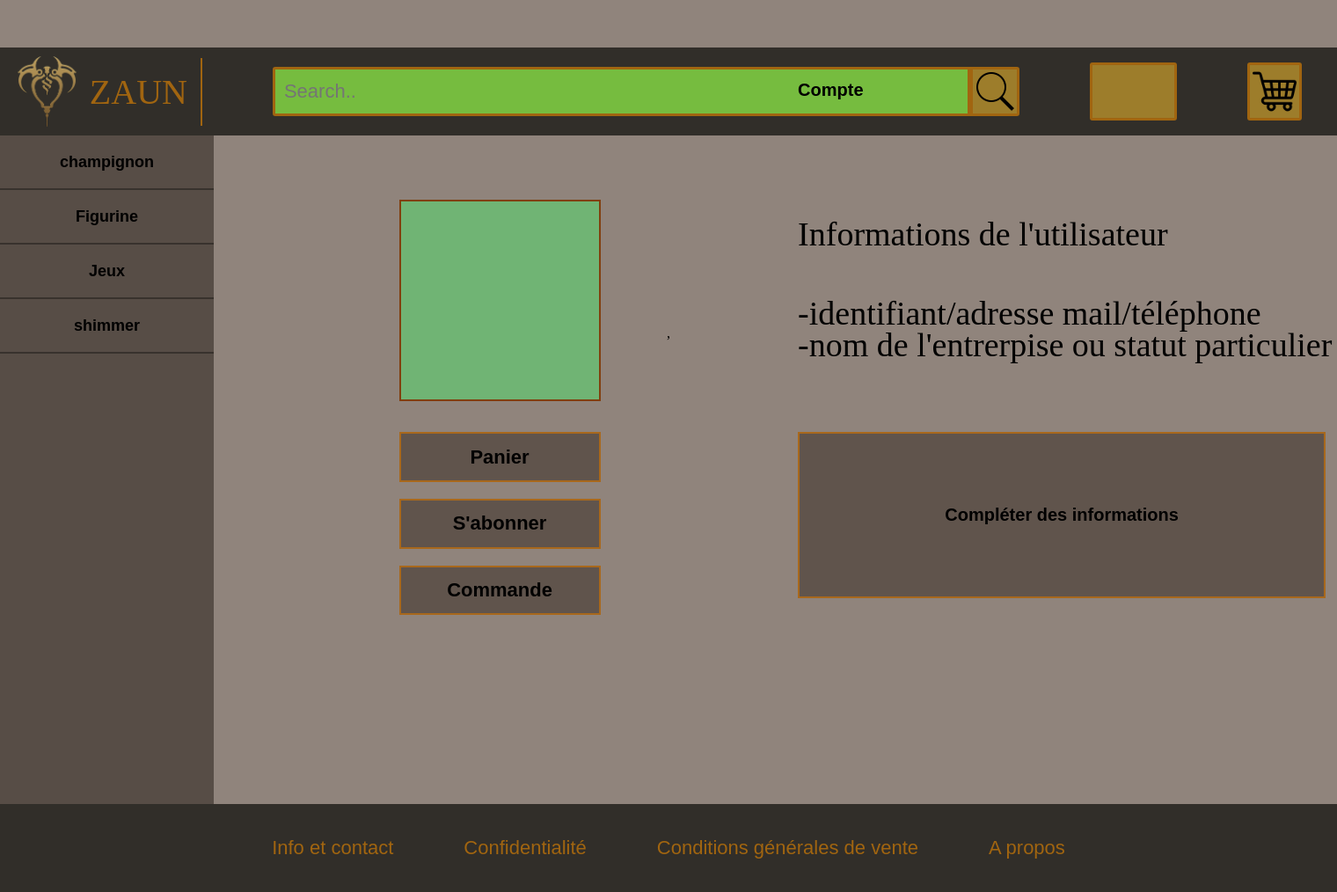
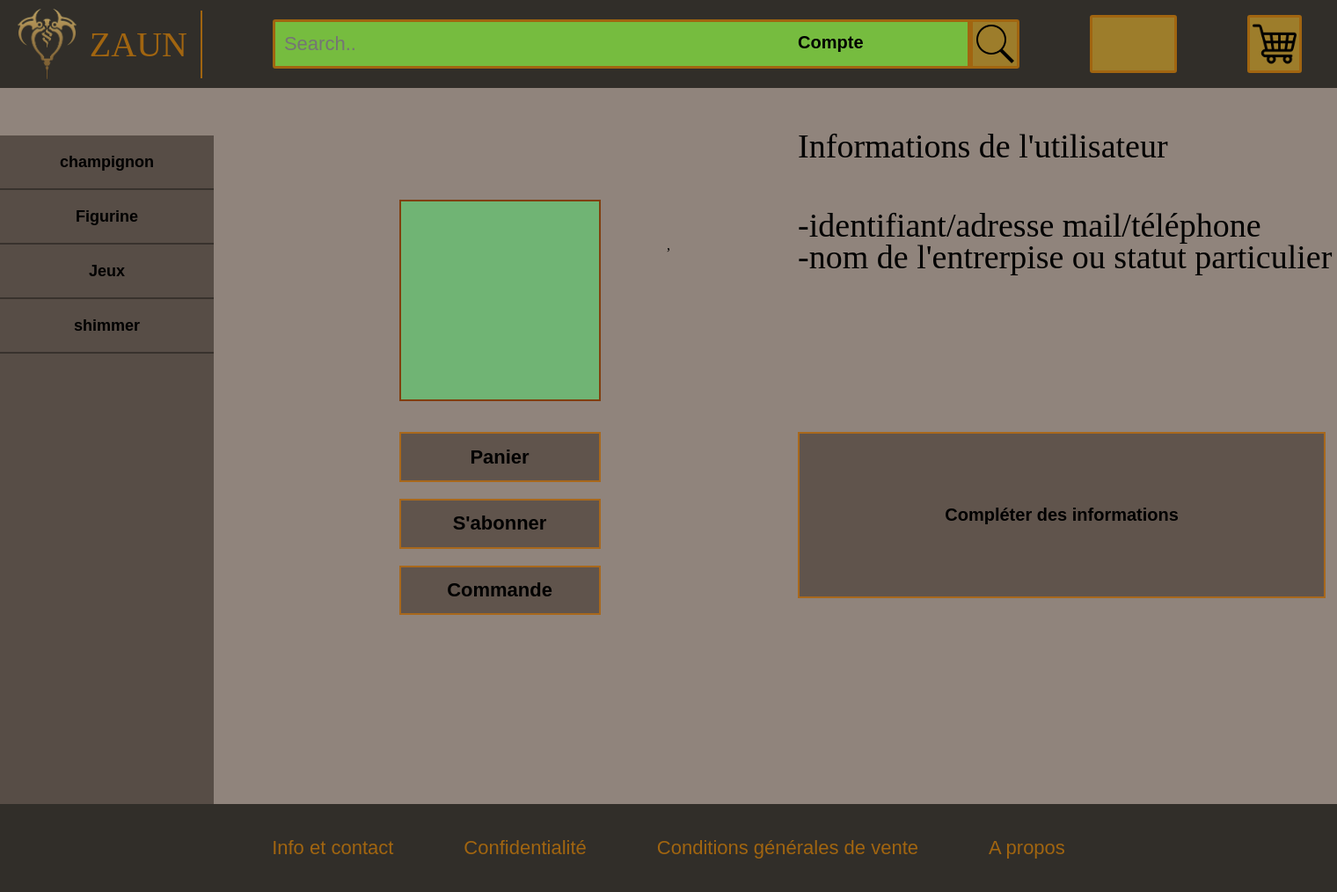
Before and after one commit to LoicBRIANT/Projet_Dev_Web_2023, a PHP site: page /acheteur.html in a window 1520 px wide. Shown: the whole page at 88% size. Run offline with PHP 8.4, Linux system fonts and the light colour scheme.

Commit message:
correction header

```diff
--- a/css/header.css
+++ b/css/header.css
@@ -1,4 +1,5 @@
 header{
+    position: fixed;
     height: 100px;
     background-color: #312e29;
     display: flex;
--- a/css/side_menu.css
+++ b/css/side_menu.css
@@ -6,6 +6,7 @@
     display: flex;
     flex-direction: column;
     align-items: center;
+    margin-top: 100px;
 }
 
 #champinion{
@@ -43,3 +44,4 @@
 .categorie :hover{
     background-color: #a16510;
 }
+.
--- a/sylou/Panier.html
+++ b/sylou/Panier.html
@@ -95,7 +95,7 @@
     </li>
   </ul>
   <div class="menu_gauche">
-    <button class="boutton">retour</button>
+    <button class="boutton"> retour</button>
   </div>
 </div>
 
```
